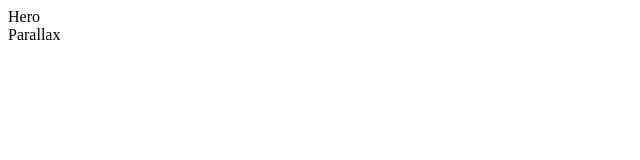
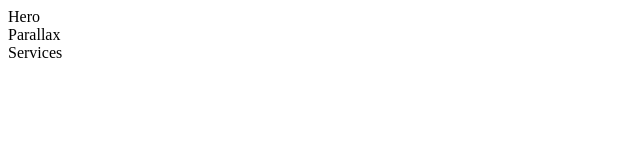
Before and after one commit to erickdc7/react-portfolio-7, a React (Vite) app: page / in a window 1280 px wide. Shown: the top 160 px of the page, without its empty margins (0-640 px from the left). Built offline with nearby package versions, Linux system fonts and the light colour scheme.

Commit message:
add text

```diff
--- a/src/App.jsx
+++ b/src/App.jsx
@@ -3,6 +3,7 @@ const App = () => {
     <div>
       <section>Hero</section>
       <section>Parallax</section>
+      <section>Services</section>
     </div>
   );
 };
```
